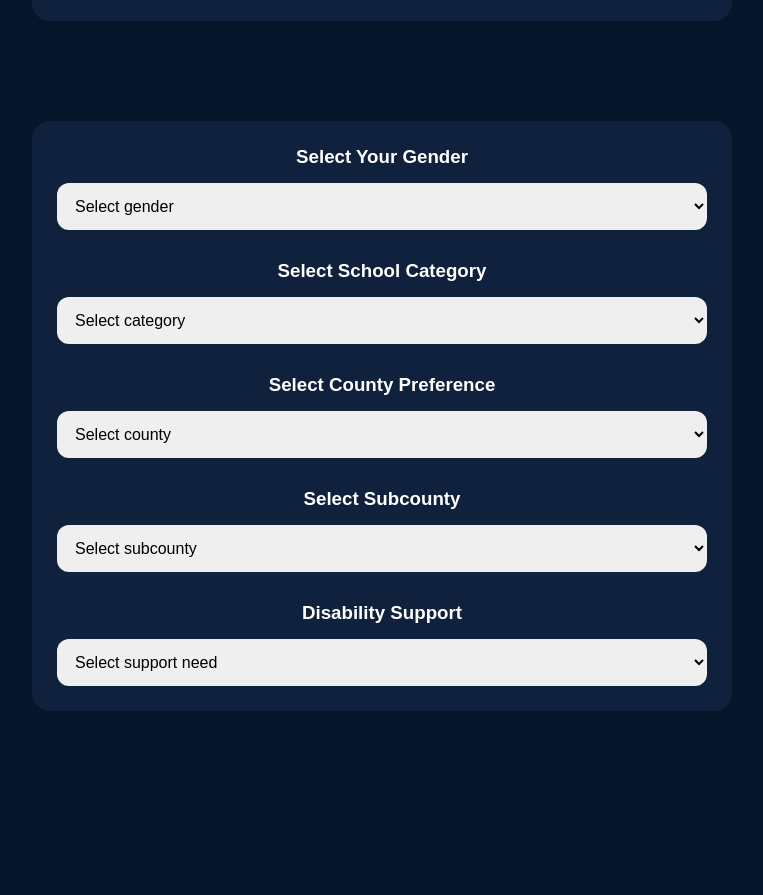
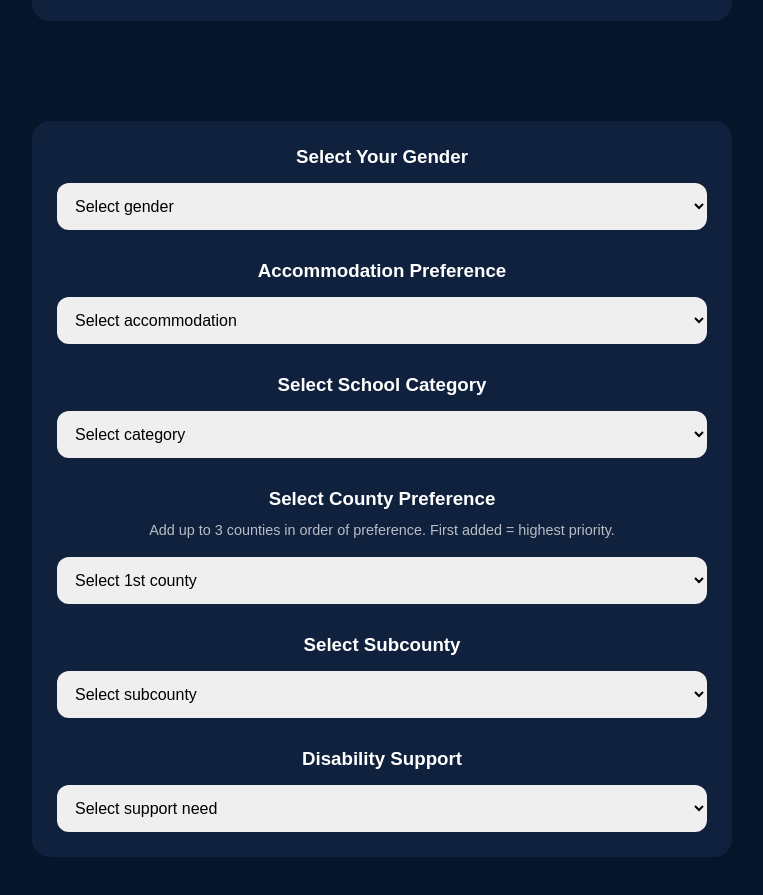
Before and after one commit to 77joses/SwiftPath-, a React (Vite) app: page / in a window 1280 px wide. Shown: the part 3260-4155 px from the top of the page, without its empty margins (258-1021 px from the left). Before the commit the page ends 4031 px from the top, so only its background shows below. Built offline with nearby package versions, Linux system fonts and the light colour scheme.

Commit message:
Update SchoolFilter.jsx

```diff
--- a/src/components/SchoolFilter.jsx
+++ b/src/components/SchoolFilter.jsx
@@ -1,11 +1,14 @@
 export default function SchoolFilter({
   counties,
   subcounties,
-  onCountyChange,
+  selectedCounties,
+  onAddCounty,
+  onRemoveCounty,
   onSubcountyChange,
   onCategoryChange,
   onDisabilityChange,
   onGenderChange,
+  onAccommodationChange,
 }) {
 
   return (
@@ -39,6 +42,26 @@ export default function SchoolFilter({
       </select>
 
       <h3 style={{ marginTop: "30px" }}>
+        Accommodation Preference
+      </h3>
+
+      <select
+        onChange={(e) => onAccommodationChange(e.target.value)}
+        style={{
+          marginTop: "15px",
+          width: "100%",
+          padding: "14px",
+          borderRadius: "12px",
+          border: "none",
+          fontSize: "1rem",
+        }}
+      >
+        <option value="">Select accommodation</option>
+        <option value="Boarding">Boarding</option>
+        <option value="Day">Day</option>
+      </select>
+
+      <h3 style={{ marginTop: "30px" }}>
         Select School Category
       </h3>
 
@@ -64,8 +87,62 @@ export default function SchoolFilter({
         Select County Preference
       </h3>
 
+      <p
+        style={{
+          marginTop: "8px",
+          opacity: 0.7,
+          fontSize: "0.9rem",
+        }}
+      >
+        Add up to 3 counties in order of preference.
+        First added = highest priority.
+      </p>
+
+      {/* Selected counties display */}
+      {selectedCounties.length > 0 && (
+        <div style={{ marginTop: "15px" }}>
+          {selectedCounties.map((county, index) => (
+            <div
+              key={county}
+              style={{
+                display: "flex",
+                justifyContent: "space-between",
+                alignItems: "center",
+                background: "#0b63f6",
+                padding: "10px 16px",
+                borderRadius: "10px",
+                marginTop: "8px",
+              }}
+            >
+              <span>
+                {index + 1}. {county}
+              </span>
+              <button
+                onClick={() => onRemoveCounty(county)}
+                style={{
+                  background: "transparent",
+                  border: "1px solid white",
+                  color: "white",
+                  borderRadius: "8px",
+                  padding: "4px 10px",
+                  cursor: "pointer",
+                  fontSize: "0.85rem",
+                }}
+              >
+                Remove
+              </button>
+            </div>
+          ))}
+        </div>
+      )}
+
+      {/* County selector — hidden when 3 already selected */}
+      {selectedCounties.length < 3 && (
         <select
-        onChange={(e) => onCountyChange(e.target.value)}
+          onChange={(e) => {
+            onAddCounty(e.target.value);
+            e.target.value = "";
+          }}
           style={{
             marginTop: "15px",
             width: "100%",
@@ -75,13 +152,22 @@ export default function SchoolFilter({
             fontSize: "1rem",
           }}
         >
-        <option value="">Select county</option>
-        {counties.map((county, index) => (
+          <option value="">
+            {selectedCounties.length === 0
+              ? "Select 1st county"
+              : selectedCounties.length === 1
+              ? "Select 2nd county (optional)"
+              : "Select 3rd county (optional)"}
+          </option>
+          {counties
+            .filter((c) => !selectedCounties.includes(c))
+            .map((county, index) => (
               <option key={index} value={county}>
                 {county}
               </option>
             ))}
         </select>
+      )}
 
       <h3 style={{ marginTop: "30px" }}>
         Select Subcounty
```
Lines whose indentation alone changed are shown as unchanged.
